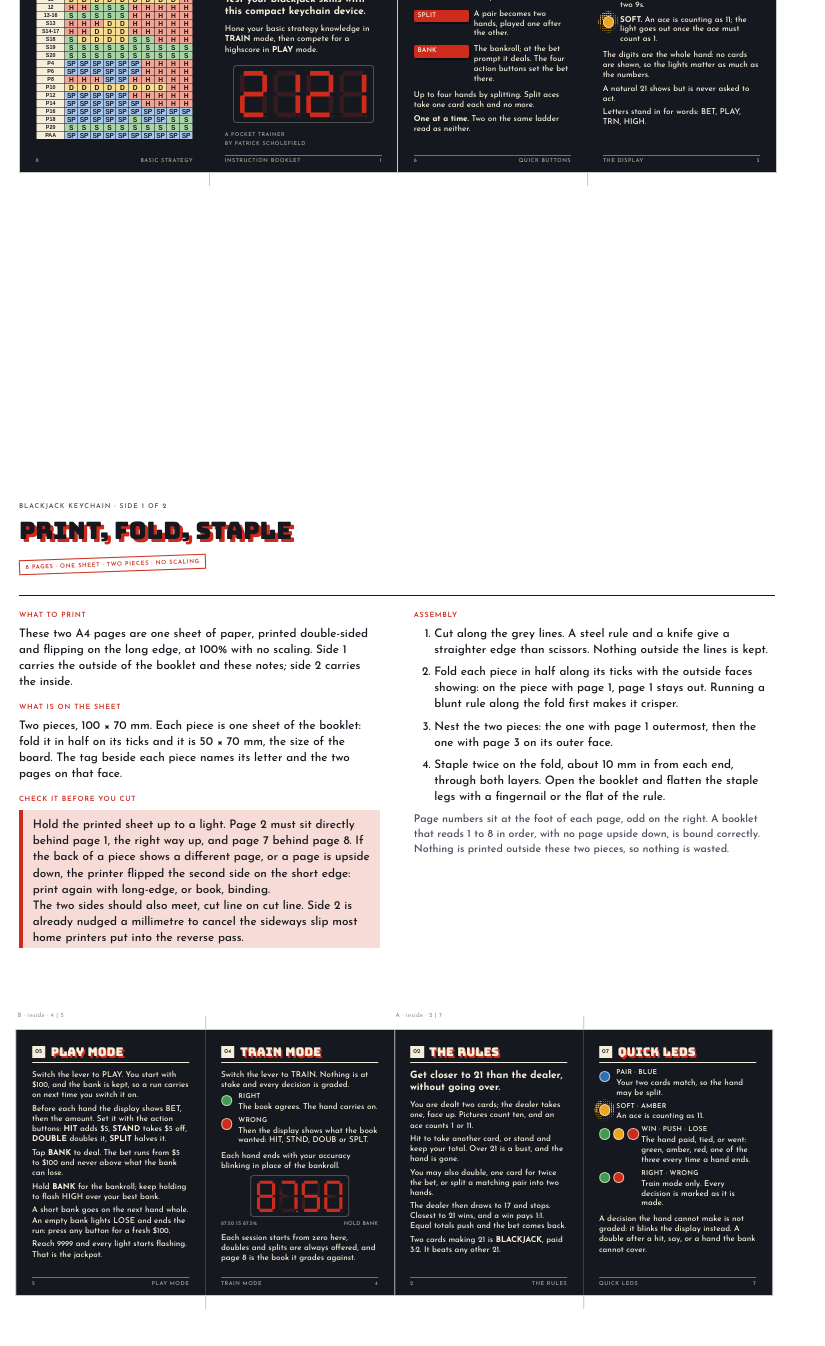
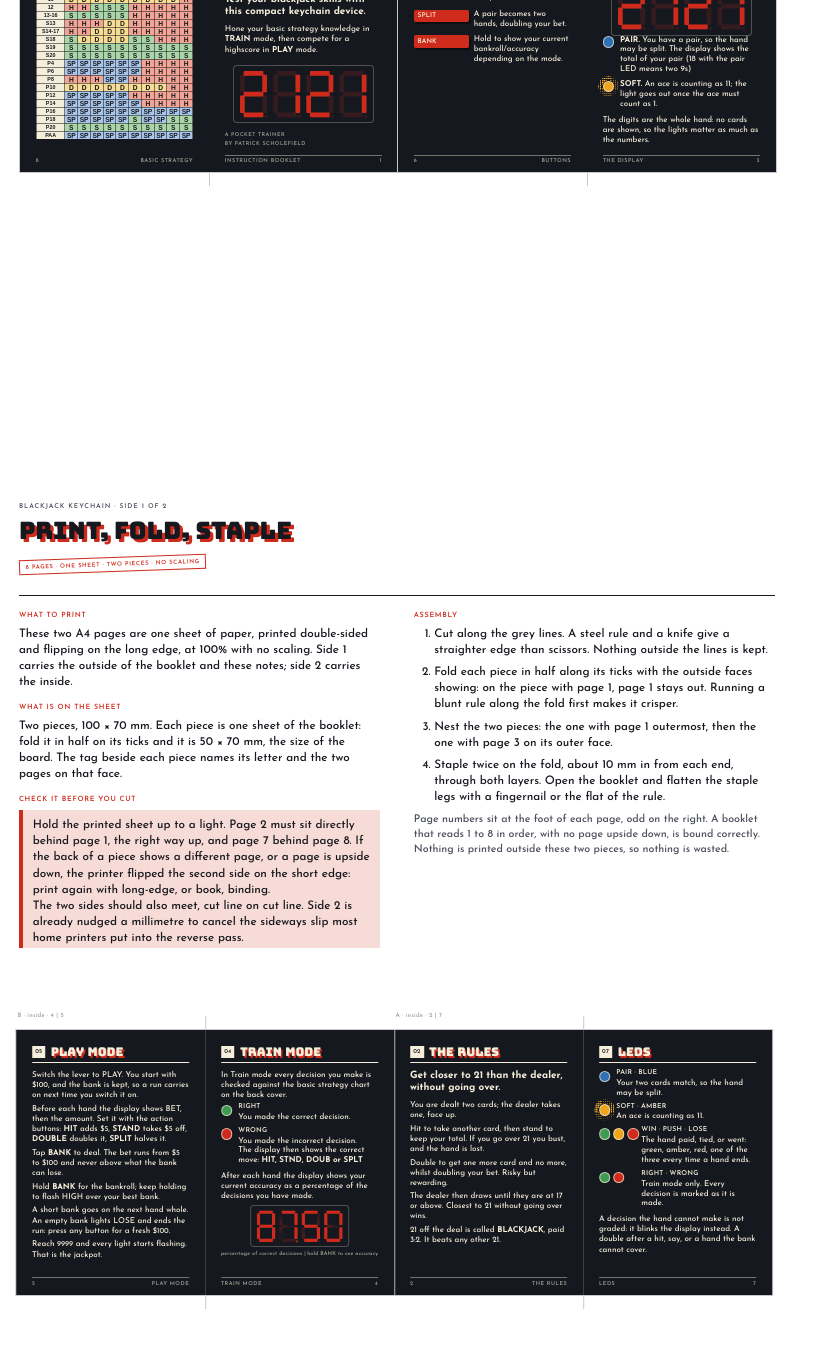
Before and after one commit to Patokyo/blackjack-keychain, a plain HTML site: page docs/instruction-booklet.html in a window 1280 px wide. Shown: the part 169-1515 px from the top of the page, without its empty margins (0-825 px from the left). Drawn offline with Linux system fonts and the light colour scheme.

Commit message:
Edited instruction booklet

```diff
--- a/docs/instruction-booklet.html
+++ b/docs/instruction-booklet.html
@@ -829,10 +829,10 @@
 
     <!-- page 6: quick button guide -->
     <div class="page left">
-      <div class="hd"><span class="n">06</span><h2>QUICK BUTTONS</h2></div>
+      <div class="hd"><span class="n">06</span><h2>BUTTONS</h2></div>
 
       <div class="btnrow"><span class="k">HIT</span>
-        <p>One more card.</p></div>
+        <p>Take another card.</p></div>
 
       <div class="btnrow"><span class="k">STAND</span>
         <p>Keep the total you have.</p></div>
@@ -841,18 +841,12 @@
         <p>Double the bet, take one card, then stand.</p></div>
 
       <div class="btnrow"><span class="k">SPLIT</span>
-        <p>A pair becomes two hands, played one after the other.</p></div>
+        <p>A pair becomes two hands, doubling your bet.</p></div>
 
       <div class="btnrow"><span class="k">BANK</span>
-        <p>The bankroll; at the bet prompt it deals. The four action
-        buttons set the bet there.</p></div>
+        <p>Hold to show your current bankroll/accuracy depending on the mode.</p></div>
 
-      <p class="tight">Up to four hands by splitting. Split aces take one
-      card each and no more.</p>
-
-      <p><b>One at a time.</b> Two on the same ladder read as neither.</p>
-
-      <div class="pgfoot"><span>QUICK BUTTONS</span><span>6</span></div>
+      <div class="pgfoot"><span>BUTTONS</span><span>6</span></div>
     </div>
 
     <!-- page 3: the display -->
@@ -860,12 +854,28 @@
       <div class="hd"><span class="n">03</span><h2>THE DISPLAY</h2></div>
 
       <p class="tight">Four digits: your total on the left pair, the
-      dealer's on the right. 1807 is you on 18, the dealer on 7.</p>
+      dealer's on the right.</p>
+
+      <div class="cover-row">
+        <div class="screen">
+          <svg viewBox="0 0 248 94" role="img" aria-label="The display showing 2121">
+            <g class="ghost">
+              <use href="#segG" x="0"/><use href="#segG" x="64"/>
+              <use href="#segG" x="128"/><use href="#segG" x="192"/>
+              <use href="#dpG" x="0"/><use href="#dpG" x="64"/>
+              <use href="#dpG" x="128"/><use href="#dpG" x="192"/>
+            </g>
+            <use class="lit" href="#d2" x="0"/>
+            <use class="lit" href="#d1" x="64"/>
+            <use class="lit" href="#d2" x="128"/>
+            <use class="lit" href="#d1" x="192"/>
+          </svg>
+        </div>
+      </div>
 
       <div class="ledrow">
         <div class="dot blue"></div>
-        <p><b>PAIR.</b> Your two cards match, so the hand may be split. 18
-        with PAIR lit is two 9s.</p>
+        <p><b>PAIR.</b> You have a pair, so the hand may be split. The display shows the total of your pair (18 with the pair LED means two 9s)</p>
       </div>
 
       <div class="ledrow">
@@ -876,10 +886,6 @@
 
       <p class="tight">The digits are the whole hand: no cards are shown,
       so the lights matter as much as the numbers.</p>
-
-      <p class="tight">A natural 21 shows but is never asked to act.</p>
-
-      <p>Letters stand in for words: BET, PLAY, TRN, HIGH.</p>
 
       <div class="pgfoot"><span>THE DISPLAY</span><span>3</span></div>
     </div>
@@ -960,19 +966,17 @@
       over.</p>
 
       <p class="tight">You are dealt two cards; the dealer takes one, face
-      up. Pictures count ten, and an ace counts 1 or 11.</p>
+      up.</p>
 
-      <p class="tight">Hit to take another card, or stand and keep your
-      total. Over 21 is a bust, and the hand is gone.</p>
+      <p class="tight">Hit to take another card, then stand to keep your
+      total. If you go over 21 you bust, and the hand is lost.</p>
 
-      <p class="tight">You may also double, one card for twice the bet, or
-      split a matching pair into two hands.</p>
+      <p class="tight">Double to get one more card and no more, whilst doubling your bet. Risky but rewarding.</p>
 
-      <p class="tight">The dealer then draws to 17 and stops. Closest to 21
-      wins, and a win pays 1:1. Equal totals push and the bet comes
-      back.</p>
+      <p class="tight">The dealer then draws until they are at 17 or above. Closest to 21 without going over
+      wins.</p>
 
-      <p>Two cards making 21 is <b>BLACKJACK</b>, paid 3:2. It beats any
+      <p>21 off the deal is called <b>BLACKJACK</b>, paid 3:2. It beats any
       other 21.</p>
 
       <div class="pgfoot"><span>THE RULES</span><span>2</span></div>
@@ -980,7 +984,7 @@
 
     <!-- page 7: quick LED guide -->
     <div class="page right">
-      <div class="hd"><span class="n">07</span><h2>QUICK LEDS</h2></div>
+      <div class="hd"><span class="n">07</span><h2>LEDS</h2></div>
 
       <div class="ledrow">
         <div class="dot blue"></div>
@@ -1023,7 +1027,7 @@
       display instead. A double after a hit, say, or a hand the bank cannot
       cover.</p>
 
-      <div class="pgfoot"><span>QUICK LEDS</span><span>7</span></div>
+      <div class="pgfoot"><span>LEDS</span><span>7</span></div>
     </div>
   </div>
 
@@ -1034,14 +1038,13 @@
     <div class="page right">
       <div class="hd"><span class="n">04</span><h2>TRAIN MODE</h2></div>
 
-      <p>Switch the lever to TRAIN. Nothing is at stake and every decision
-      is graded.</p>
+      <p>In Train mode every decision you make is checked against the basic strategy chart on the back cover.</p>
 
       <div class="ledrow">
         <div class="dot green"></div>
         <div>
           <span class="name">RIGHT</span>
-          <p>The book agrees. The hand carries on.</p>
+          <p>You made the correct decision.</p>
         </div>
       </div>
 
@@ -1049,13 +1052,12 @@
         <div class="dot"></div>
         <div>
           <span class="name">WRONG</span>
-          <p>Then the display shows what the book wanted: HIT, STND, DOUB
-          or SPLT.</p>
+          <p>You made the incorrect decision.</p>
+          <p>The display then shows the correct move: <b>HIT, STND, DOUB or SPLT</b></p>
         </div>
       </div>
 
-      <p class="tight">Each hand ends with your accuracy blinking in place
-      of the bankroll.</p>
+      <p class="tight">After each hand the display shows your current accuracy as a percentage of the decisions you have made.</p>
 
       <div class="screen tiny">
         <svg viewBox="0 0 248 94" role="img" aria-label="The display showing an accuracy of 87.50 percent">
@@ -1072,10 +1074,7 @@
           <use class="lit" href="#d0" x="192"/>
         </svg>
       </div>
-      <div class="cap"><span>87.50 IS 87.5%</span><span>HOLD BANK</span></div>
-
-      <p>Each session starts from zero here, doubles and splits are always
-      offered, and page 8 is the book it grades against.</p>
+      <div class="cap"><span>percentage of correct decisions | </span><span>hold BANK to see accuracy</span></div>
 
       <div class="pgfoot"><span>TRAIN MODE</span><span>4</span></div>
     </div>
```
Also changed, not shown: 1 other file.
